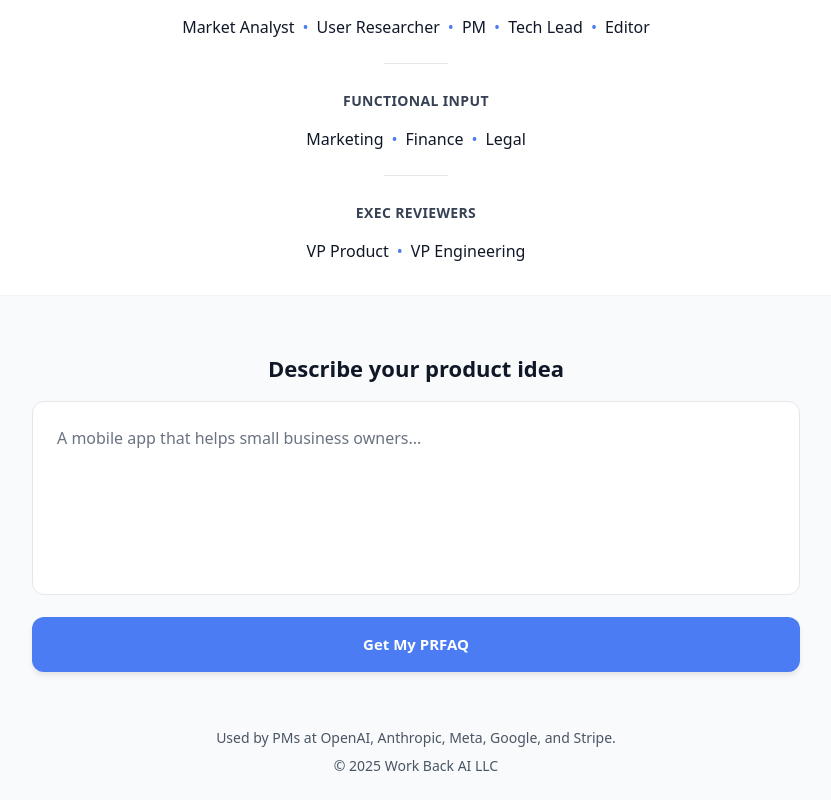
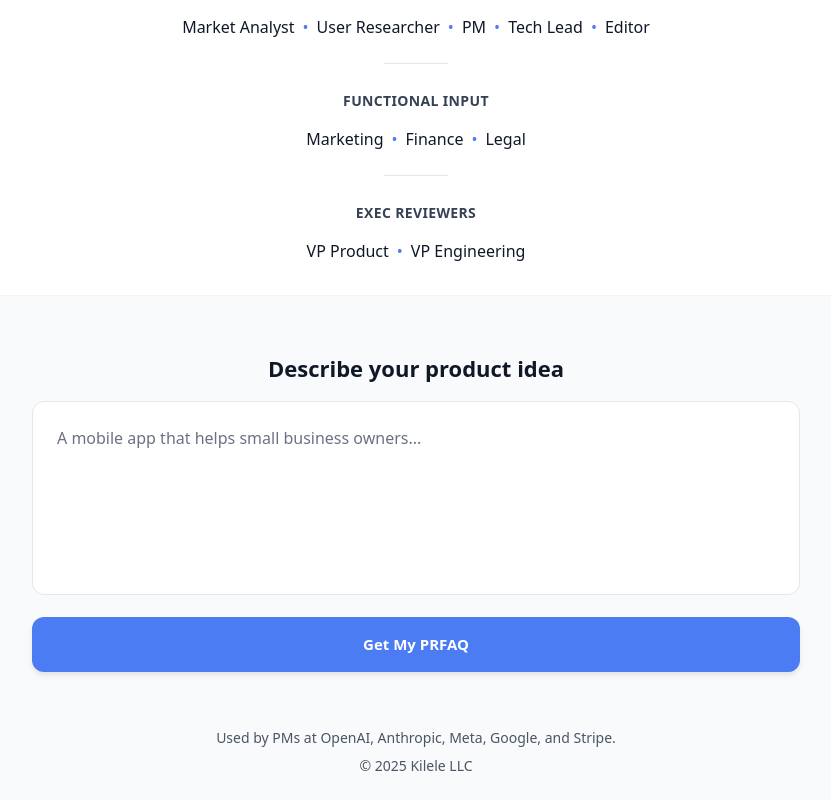
Before and after one commit to njenga-kariuki/ChatPRFAQ, a React (Vite) app in the folder frontend/: page / in a window 1280 px wide. Shown: the part 539-1339 px from the top of the page, without its empty margins (224-1055 px from the left). Built offline with nearby package versions, Linux system fonts and the light colour scheme.

Commit message:
feat: revise footer (co name)

```diff
--- a/frontend/src/App.tsx
+++ b/frontend/src/App.tsx
@@ -1394,7 +1394,7 @@ function App() {
 
               <footer className="w-full max-w-6xl mt-16 pt-8 border-t border-gray-100 text-center">
                 <p className="text-gray-500 text-sm">
-                  &copy; {new Date().getFullYear()} Work Back AI LLC. All rights reserved.
+                  &copy; {new Date().getFullYear()} Kilele LLC. All rights reserved.
                 </p>
               </footer>
             </div>
--- a/frontend/src/components/LandingPage.tsx
+++ b/frontend/src/components/LandingPage.tsx
@@ -177,7 +177,7 @@ const LandingPage: React.FC<LandingPageProps> = ({ onStartEvaluation }) => {
             Used by PMs at OpenAI, Anthropic, Meta, Google, and Stripe.
           </p>
           <p className="text-gray-600 text-sm">
-            &copy; {new Date().getFullYear()} Work Back AI LLC
+            &copy; {new Date().getFullYear()} Kilele LLC
           </p>
         </div>
       </footer>
```
